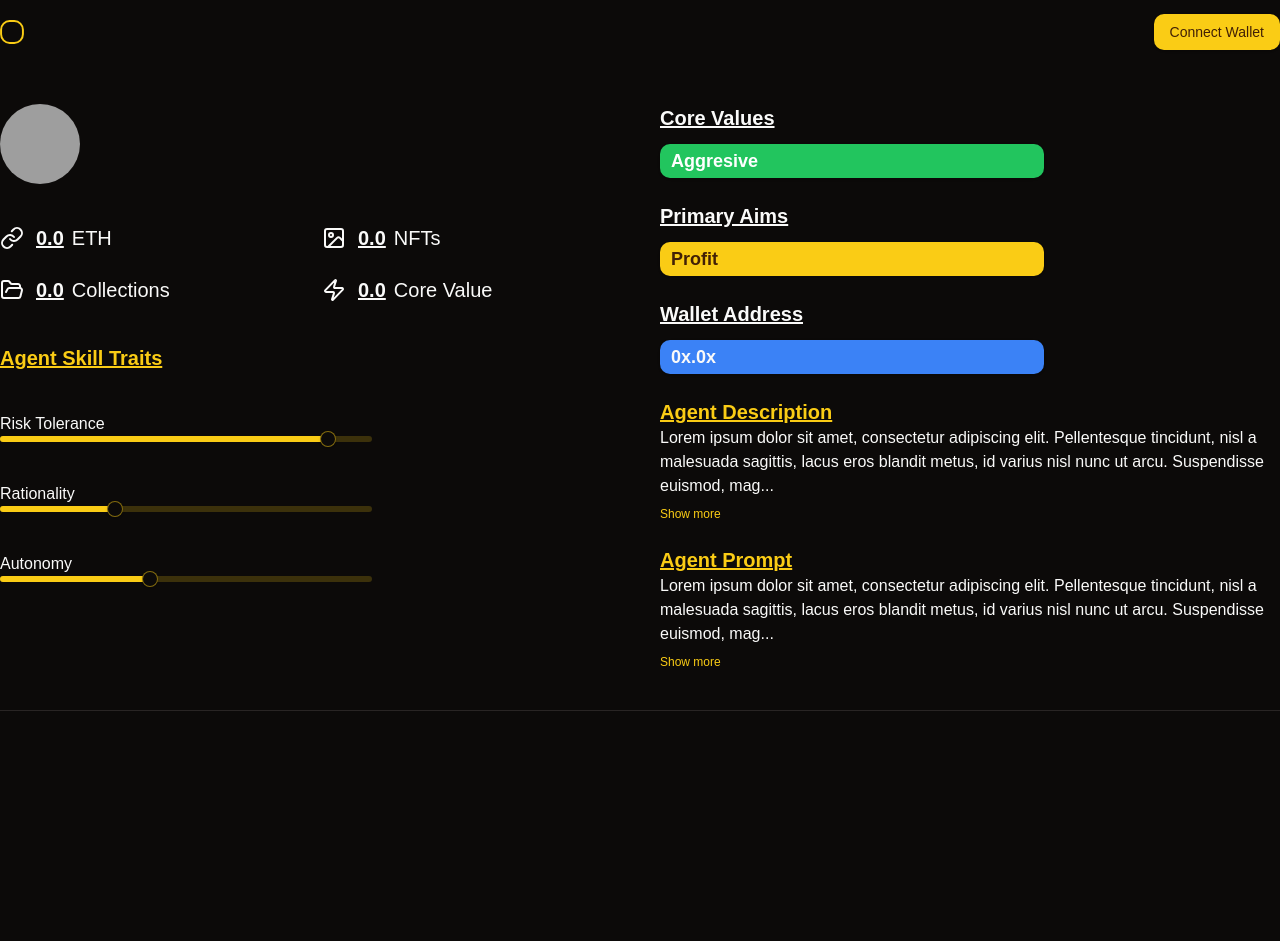
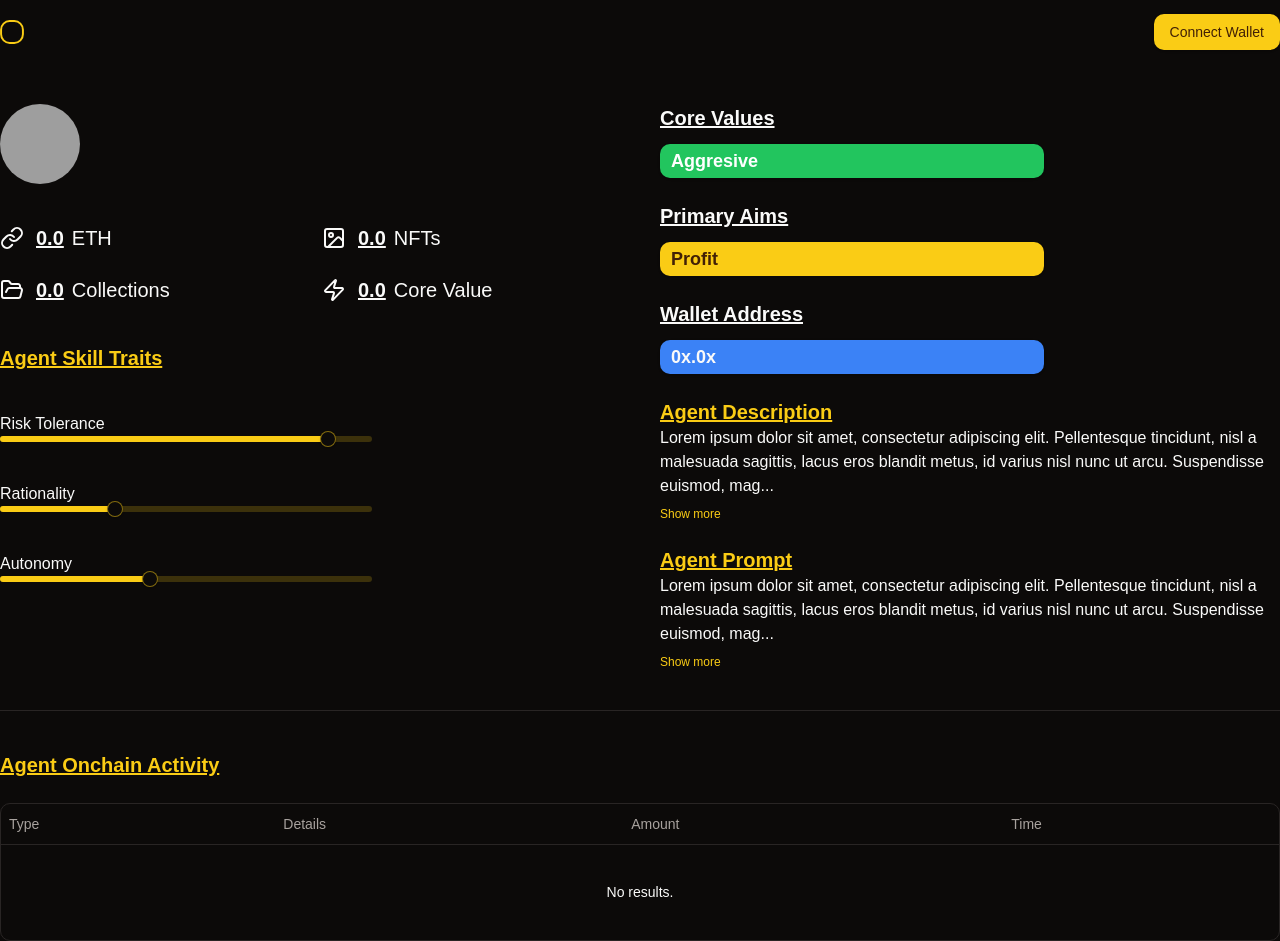
Before and after one commit to chann44/onchain-ai, a Next.js app in the folder app/: page /app/agents/1 in a window 1280 px wide. Before the commit the page ends 800 px from the top, so only its background shows below. Built offline with nearby package versions, Linux system fonts and the light colour scheme; grey boxes are pictures that could not be loaded.

Commit message:
feat: UI: on chain activity added

```diff
--- a/app/app/app/agents/[agent_id]/page.tsx
+++ b/app/app/app/agents/[agent_id]/page.tsx
@@ -1,4 +1,5 @@
 import { AgentHeaderStats } from "@/components/agent/agent-header";
+import { AgentOnChainActivity } from "@/components/agent/agent-on-chain-activity";
 import { AgentProfile } from "@/components/agent/agent-profile";
 import { AgentSkillTratis } from "@/components/agent/agent-skill-traits";
 import { Avatar, AvatarFallback, AvatarImage } from "@/components/ui/avatar";
@@ -22,5 +23,6 @@ export default function AgentProfilePage() {
             </div>
         </section>
         <Separator />
+        <AgentOnChainActivity />
     </main>
 }
--- a/app/components/agent/agent-on-chain-activity.tsx
+++ b/app/components/agent/agent-on-chain-activity.tsx
@@ -1,3 +1,66 @@
+'use client'
+
+import { ColumnDef } from "@tanstack/react-table"
+import { ArrowUpRight, ArrowDownRight } from 'lucide-react'
+import { DataTable } from "../data-table"
+
 export function AgentOnChainActivity() {
-    return <></>
+    return <div className="flex flex-col gap-y-6">
+            <h2 className="text-xl text-primary font-bold underline">Agent Onchain Activity</h2>
+            <DataTable data={[]} columns={columns} />
+    </div>
 }
+
+
+export type Transaction = {
+  type: "receive" | "send"
+  details: string
+  amount: string
+  time: string
+}
+
+const columns: ColumnDef<Transaction>[] = [
+  {
+    accessorKey: "type",
+    header: "Type",
+    cell: ({ row }) => {
+      const type = row.getValue("type") as string
+      return (
+        <div className={`flex items-center gap-2 font-mono ${type === "receive" ? "text-green-500" : "text-red-500"}`}>
+          {type === "receive" ? (
+            <ArrowDownRight className="h-4 w-4" />
+          ) : (
+            <ArrowUpRight className="h-4 w-4" />
+          )}
+          {type}
+        </div>
+      )
+    },
+  },
+  {
+    accessorKey: "details",
+    header: "Details",
+    cell: ({ row }) => {
+      const details = row.getValue("details") as string
+      return <div className="font-mono">{details}</div>
+    },
+  },
+  {
+    accessorKey: "amount",
+    header: "Amount",
+    cell: ({ row }) => {
+      const amount = row.getValue("amount") as string
+      return <div className="font-mono">{amount}</div>
+    },
+  },
+  {
+    accessorKey: "time",
+    header: "Time",
+    cell: ({ row }) => {
+      const time = row.getValue("time") as string
+      return <div className="font-mono">{time}</div>
+    },
+  },
+]
+
+export default columns
--- /dev/null
+++ b/app/components/data-table.tsx
@@ -0,0 +1,80 @@
+"use client"
+
+import {
+  ColumnDef,
+  flexRender,
+  getCoreRowModel,
+  useReactTable,
+} from "@tanstack/react-table"
+
+import {
+  Table,
+  TableBody,
+  TableCell,
+  TableHead,
+  TableHeader,
+  TableRow,
+} from "@/components/ui/table"
+
+interface DataTableProps<TData, TValue> {
+  columns: ColumnDef<TData, TValue>[]
+  data: TData[]
+}
+
+export function DataTable<TData, TValue>({
+  columns,
+  data,
+}: DataTableProps<TData, TValue>) {
+  const table = useReactTable({
+    data,
+    columns,
+    getCoreRowModel: getCoreRowModel(),
+  })
+
+  return (
+    <div className="rounded-md border">
+      <Table>
+        <TableHeader>
+          {table.getHeaderGroups().map((headerGroup) => (
+            <TableRow key={headerGroup.id}>
+              {headerGroup.headers.map((header) => {
+                return (
+                  <TableHead key={header.id}>
+                    {header.isPlaceholder
+                      ? null
+                      : flexRender(
+                          header.column.columnDef.header,
+                          header.getContext()
+                        )}
+                  </TableHead>
+                )
+              })}
+            </TableRow>
+          ))}
+        </TableHeader>
+        <TableBody>
+          {table.getRowModel().rows?.length ? (
+            table.getRowModel().rows.map((row) => (
+              <TableRow
+                key={row.id}
+                data-state={row.getIsSelected() && "selected"}
+              >
+                {row.getVisibleCells().map((cell) => (
+                  <TableCell key={cell.id}>
+                    {flexRender(cell.column.columnDef.cell, cell.getContext())}
+                  </TableCell>
+                ))}
+              </TableRow>
+            ))
+          ) : (
+            <TableRow>
+              <TableCell colSpan={columns.length} className="h-24 text-center">
+                No results.
+              </TableCell>
+            </TableRow>
+          )}
+        </TableBody>
+      </Table>
+    </div>
+  )
+}
--- /dev/null
+++ b/app/components/ui/table.tsx
@@ -0,0 +1,120 @@
+import * as React from "react"
+
+import { cn } from "@/lib/utils"
+
+const Table = React.forwardRef<
+  HTMLTableElement,
+  React.HTMLAttributes<HTMLTableElement>
+>(({ className, ...props }, ref) => (
+  <div className="relative w-full overflow-auto">
+    <table
+      ref={ref}
+      className={cn("w-full caption-bottom text-sm", className)}
+      {...props}
+    />
+  </div>
+))
+Table.displayName = "Table"
+
+const TableHeader = React.forwardRef<
+  HTMLTableSectionElement,
+  React.HTMLAttributes<HTMLTableSectionElement>
+>(({ className, ...props }, ref) => (
+  <thead ref={ref} className={cn("[&_tr]:border-b", className)} {...props} />
+))
+TableHeader.displayName = "TableHeader"
+
+const TableBody = React.forwardRef<
+  HTMLTableSectionElement,
+  React.HTMLAttributes<HTMLTableSectionElement>
+>(({ className, ...props }, ref) => (
+  <tbody
+    ref={ref}
+    className={cn("[&_tr:last-child]:border-0", className)}
+    {...props}
+  />
+))
+TableBody.displayName = "TableBody"
+
+const TableFooter = React.forwardRef<
+  HTMLTableSectionElement,
+  React.HTMLAttributes<HTMLTableSectionElement>
+>(({ className, ...props }, ref) => (
+  <tfoot
+    ref={ref}
+    className={cn(
+      "border-t bg-muted/50 font-medium [&>tr]:last:border-b-0",
+      className
+    )}
+    {...props}
+  />
+))
+TableFooter.displayName = "TableFooter"
+
+const TableRow = React.forwardRef<
+  HTMLTableRowElement,
+  React.HTMLAttributes<HTMLTableRowElement>
+>(({ className, ...props }, ref) => (
+  <tr
+    ref={ref}
+    className={cn(
+      "border-b transition-colors hover:bg-muted/50 data-[state=selected]:bg-muted",
+      className
+    )}
+    {...props}
+  />
+))
+TableRow.displayName = "TableRow"
+
+const TableHead = React.forwardRef<
+  HTMLTableCellElement,
+  React.ThHTMLAttributes<HTMLTableCellElement>
+>(({ className, ...props }, ref) => (
+  <th
+    ref={ref}
+    className={cn(
+      "h-10 px-2 text-left align-middle font-medium text-muted-foreground [&:has([role=checkbox])]:pr-0 [&>[role=checkbox]]:translate-y-[2px]",
+      className
+    )}
+    {...props}
+  />
+))
+TableHead.displayName = "TableHead"
+
+const TableCell = React.forwardRef<
+  HTMLTableCellElement,
+  React.TdHTMLAttributes<HTMLTableCellElement>
+>(({ className, ...props }, ref) => (
+  <td
+    ref={ref}
+    className={cn(
+      "p-2 align-middle [&:has([role=checkbox])]:pr-0 [&>[role=checkbox]]:translate-y-[2px]",
+      className
+    )}
+    {...props}
+  />
+))
+TableCell.displayName = "TableCell"
+
+const TableCaption = React.forwardRef<
+  HTMLTableCaptionElement,
+  React.HTMLAttributes<HTMLTableCaptionElement>
+>(({ className, ...props }, ref) => (
+  <caption
+    ref={ref}
+    className={cn("mt-4 text-sm text-muted-foreground", className)}
+    {...props}
+  />
+))
+TableCaption.displayName = "TableCaption"
+
+export {
+  Table,
+  TableHeader,
+  TableBody,
+  TableFooter,
+  TableHead,
+  TableRow,
+  TableCell,
+  TableCaption,
+}
--- a/app/package.json
+++ b/app/package.json
@@ -20,6 +20,7 @@
     "@radix-ui/react-slot": "^1.1.0",
     "@radix-ui/react-tooltip": "^1.1.4",
     "@tanstack/react-query": "^5.62.2",
+    "@tanstack/react-table": "^8.20.5",
     "axios": "^1.7.8",
     "class-variance-authority": "^0.7.1",
     "clsx": "^2.1.1",
```
Also changed, not shown: 1 other file (tests, documents, lock files or other folders).
